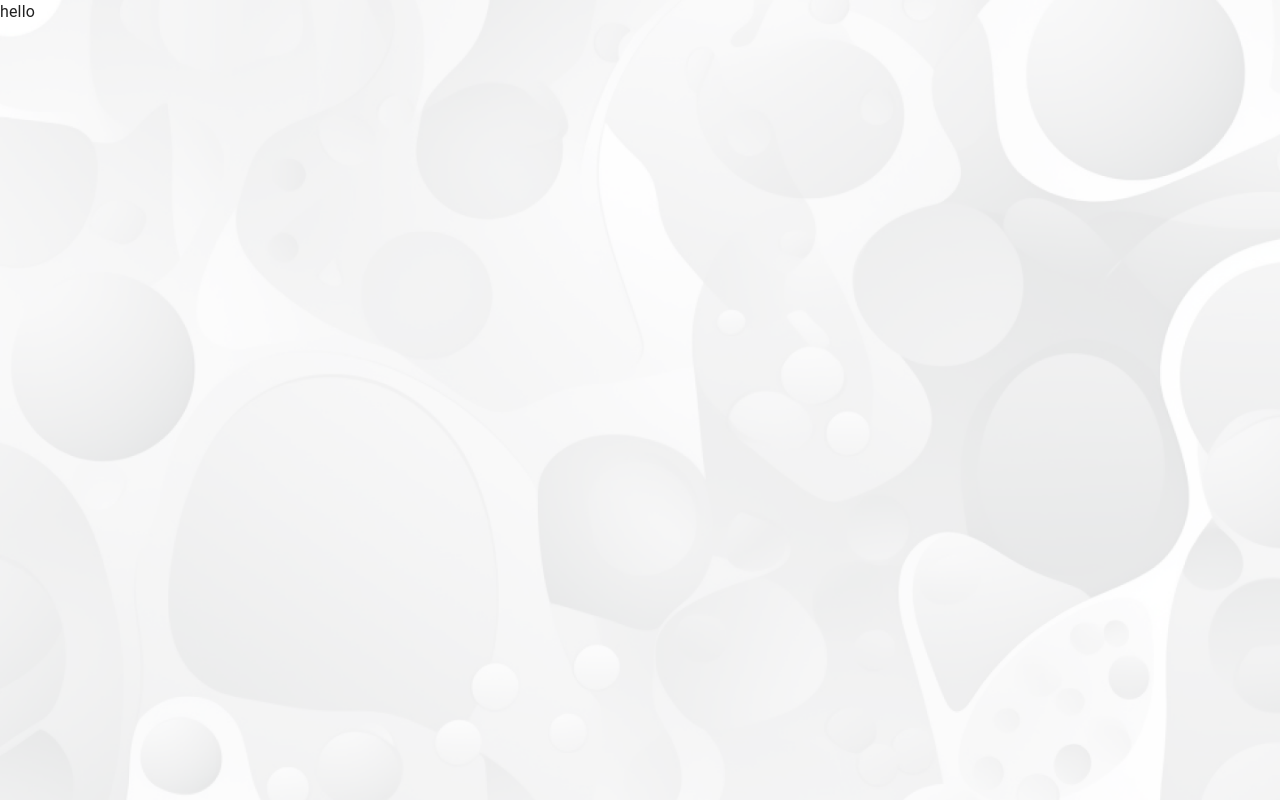
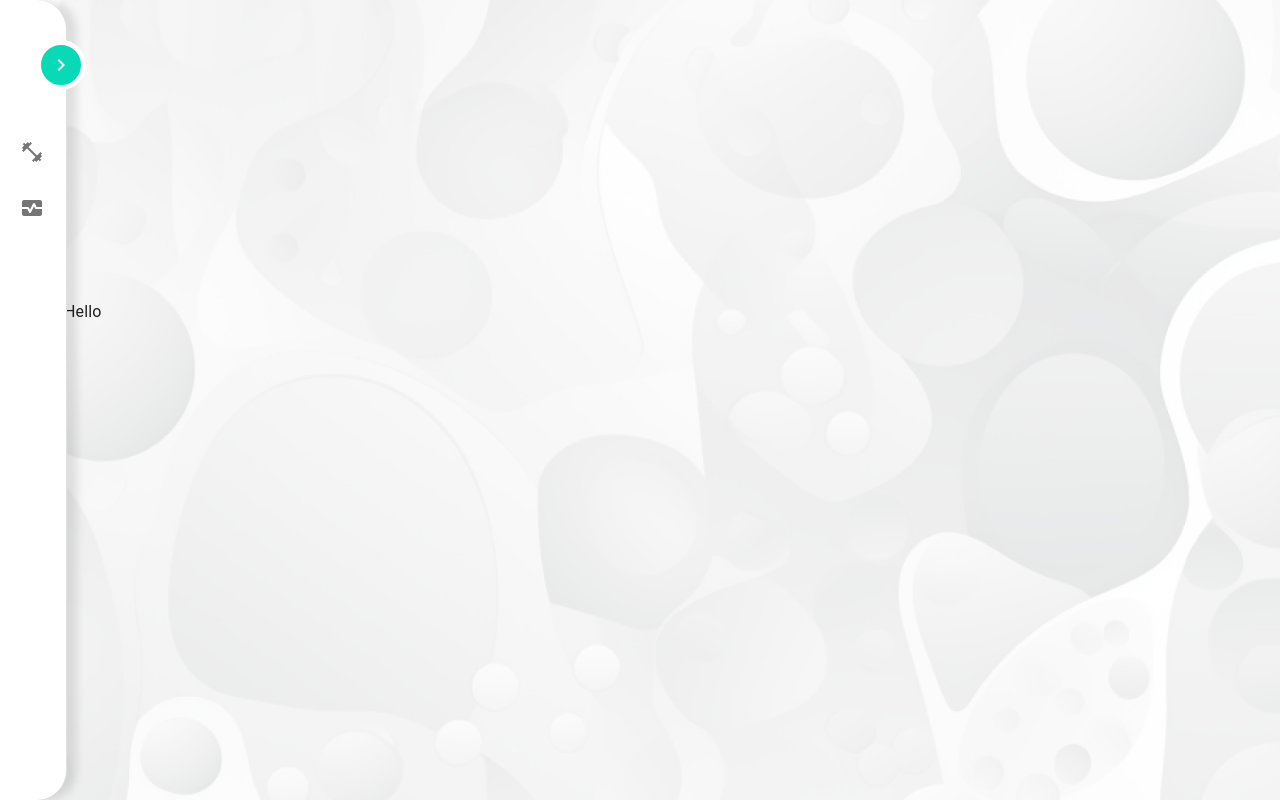
Before and after one commit to magkiwi/exercise-calculator-react-app, a React (Create React App) app: page / in a window 1280 px wide. Built offline with nearby package versions, Linux system fonts and the light colour scheme.

Commit message:
add sidebar

```diff
--- a/src/App.tsx
+++ b/src/App.tsx
@@ -5,6 +5,7 @@ import { CssBaseline } from '@mui/material'
 import { ThemeProvider } from '@mui/material/styles'
 
 import { muiTheme } from 'shared/styles/muiTheme'
+import { Root } from 'views/Root'
 
 const queryClient = new QueryClient({
   defaultOptions: {
@@ -21,7 +22,7 @@ const AppWithTheme = () => {
   return (
       <ThemeProvider theme={theme}>
         <CssBaseline/>
-            hello
+            <Root />
       </ThemeProvider>
   )
 }
--- /dev/null
+++ b/src/config.ts
@@ -0,0 +1,6 @@
+export const routes = {
+  home: '/home',
+  bmi: '/bmi'
+}
+
+export const drawerWidth = '300px'
--- /dev/null
+++ b/src/views/Root.tsx
@@ -0,0 +1,11 @@
+import React from 'react'
+import { Container } from '@mui/material'
+import { Sidebar } from './Sidebar/Sidebar'
+export const Root = () => {
+  return (
+      <Container>
+          <Sidebar/>
+          Hello
+      </Container>
+  )
+}
--- /dev/null
+++ b/src/views/Sidebar/Sidebar.tsx
@@ -0,0 +1,117 @@
+import React, { type FC, useState } from 'react'
+import { NavLink } from 'react-router-dom'
+import { Drawer, ListItemIcon, ListItemText, MenuItem, styled, IconButton, type Theme, Grid, type CSSObject } from '@mui/material'
+import { FitnessCenter, ChevronRight, ChevronLeft, MonitorHeart } from '@mui/icons-material'
+import { common, grey } from '@mui/material/colors'
+import { drawerWidth, routes } from 'config'
+import { themePalette } from 'shared/styles/muiTheme'
+
+const ToggleButton = styled(IconButton)<{ open?: boolean }>(({ theme, open }) => ({
+  position: 'absolute',
+  right: -20,
+  top: 40,
+  backgroundColor: theme.palette.primary.main,
+  color: common.white,
+  boxSizing: 'border-box',
+  border: '5px solid #FFF'
+}))
+
+const openedMixin = (theme: Theme): CSSObject => ({
+  width: drawerWidth,
+  transition: theme.transitions.create('width', {
+    easing: theme.transitions.easing.sharp,
+    duration: theme.transitions.duration.enteringScreen
+  }),
+  overflow: 'visible'
+})
+
+const closedMixin = (theme: Theme): CSSObject => ({
+  transition: theme.transitions.create('width', {
+    easing: theme.transitions.easing.sharp,
+    duration: theme.transitions.duration.leavingScreen
+  }),
+  overflow: 'visible',
+  width: `calc(${theme.spacing(7)} + 10px)`,
+  [theme.breakpoints.up('sm')]: {
+    width: `calc(${theme.spacing(8)} + 3px)`
+  }
+})
+
+const StyledDrawer = styled(Drawer)<{
+  open: boolean
+}>(({ open, theme }) => ({
+  height: drawerWidth,
+  flexShrink: 0,
+  whiteSpace: 'nowrap',
+  boxSizing: 'border-box',
+  position: 'relative',
+  overflow: 'visible',
+  '& .MuiPaper-root': {
+    borderTopRightRadius: 30,
+    borderBottomRightRadius: 30,
+    padding: 4,
+    boxShadow: '10px 0px 9px #0000001A'
+  },
+  ...(open && {
+    ...openedMixin(theme),
+    '& .MuiDrawer-paper': openedMixin(theme)
+  }),
+  ...(!open && {
+    ...closedMixin(theme),
+    '& .MuiDrawer-paper': closedMixin(theme)
+  })
+}))
+
+export const Sidebar: FC = () => {
+  const [sidebarOpen, setSidebarOpen] = useState(false)
+
+  const mainMenuItems = [
+    { id: 'calories-burnout', title: 'CALORIES BURNOUT', link: routes.home, icon: <FitnessCenter/> },
+    { id: 'bmi', title: 'BMI', link: routes.bmi, icon: <MonitorHeart/> }
+  ]
+
+  return (
+      <StyledDrawer variant="permanent" open={sidebarOpen}>
+            <ToggleButton
+                disableRipple
+                open={sidebarOpen}
+                onClick={() => { setSidebarOpen(!sidebarOpen) }}
+            >
+                { sidebarOpen ? <ChevronLeft/> : <ChevronRight/>}
+            </ToggleButton>
+            <Grid container direction="column" mt={15}>
+                {mainMenuItems.map(({ id, title, link, icon }) => (
+                    <MenuItem
+                        key={id}
+                        component={NavLink}
+                        to={link}
+                        sx={{
+                          color: themePalette.palette.primary,
+                          padding: 2,
+                          '& .MuiListItemIcon-root': {
+                            color: themePalette.palette.primary
+                          },
+                          '&.active': {
+                            fontSize: 900,
+                            borderRadius: 10,
+                            background: grey['200'],
+                            width: '100%'
+                          },
+                          '&:hover': {
+                            width: 'inherit',
+                            borderRadius: 10
+                          }
+                        }}
+                        data-onboarding={`menu-sidebar-item-${id}`}
+                    >
+                        <ListItemIcon> {icon} </ListItemIcon>
+                        <ListItemText sx={{ opacity: sidebarOpen ? 1 : 0 }}>
+                            {title}
+                        </ListItemText>
+
+                    </MenuItem>
+                ))}
+            </Grid>
+        </StyledDrawer>
+  )
+}
```
